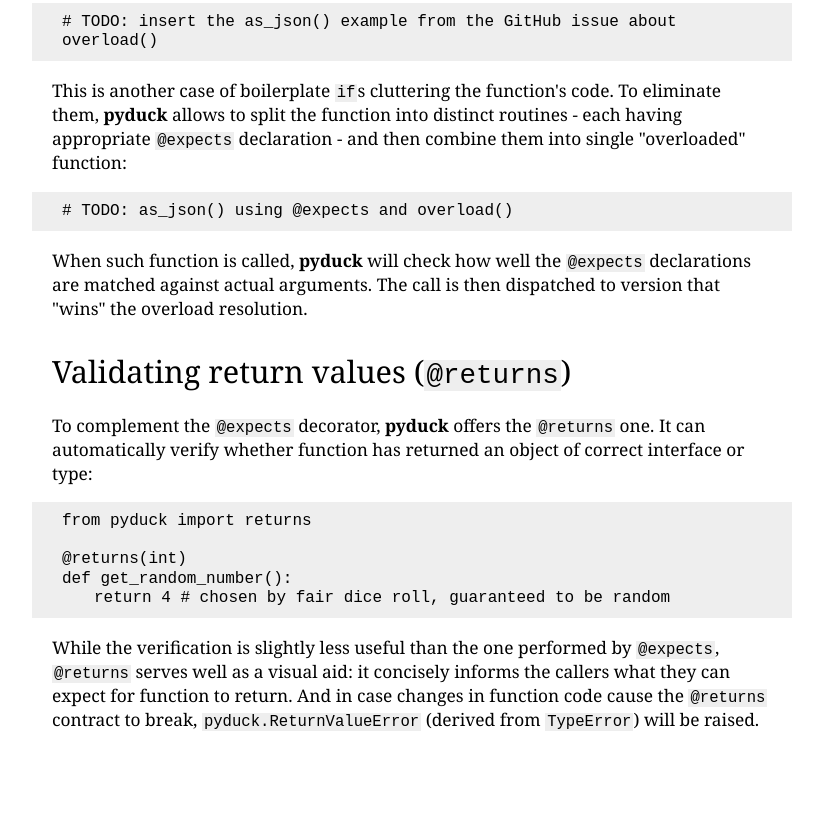
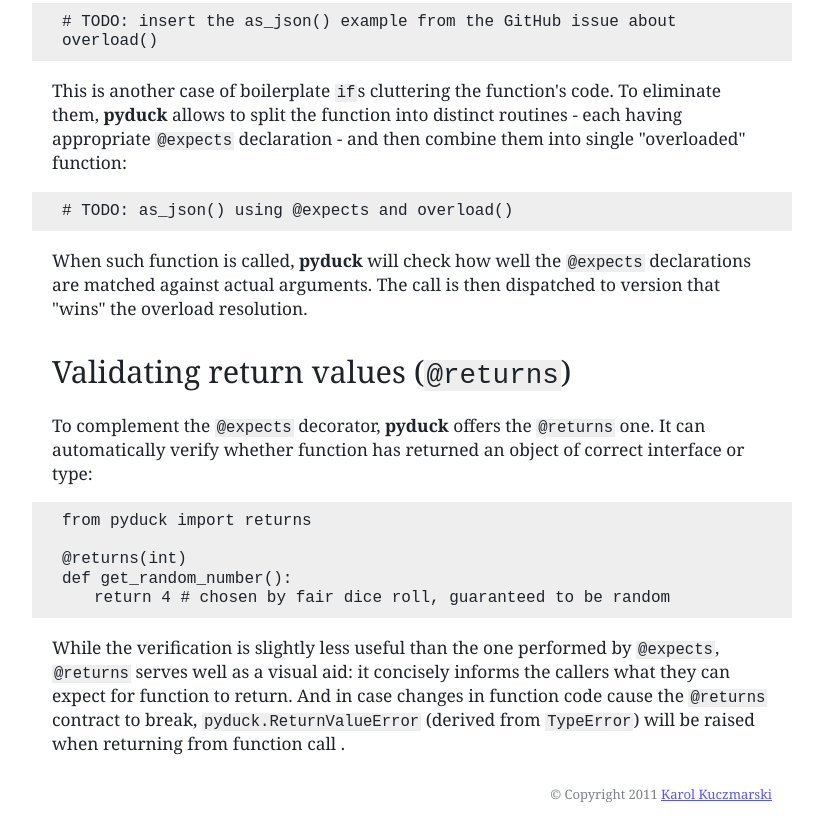
Before and after one commit to Xion/pyduck, a plain HTML site: page index.html in a window 1280 px wide. Shown: the part 2490-3313 px from the top of the page, without its empty margins (228-1051 px from the left). Before the commit the page ends 3241 px from the top, so only its background shows below. Drawn offline with Linux system fonts and the light colour scheme.

Commit message:
Added footer

```diff
--- a/index.html
+++ b/index.html
@@ -8,6 +8,7 @@
 				margin: 0;
 				font-family: 'Droid Serif', 'Georgia', 'DejaVu Serif', serif;
 				font-size: 13pt;
+				color: #1e2329
 			}
 			div#page {
 				width: 720px;
@@ -25,6 +26,13 @@
 			header#title {
 				font-size: 64pt;
 				margin: 25px 0;
+			}
+
+			footer {
+				margin-top: 30px;
+				text-align: right;
+				font-size: small;
+				color: #7e8389;
 			}
 
 
@@ -205,7 +213,9 @@
 				<code>@returns</code> serves well as a visual aid: it concisely informs the callers
 				what they can expect for function to return. And in case changes in function code cause
 				the <code>@returns</code> contract to break, <code>pyduck.ReturnValueError</code>
-				(derived from <code>TypeError</code>) will be raised.</p>
+				(derived from <code>TypeError</code>) will be raised when returning from function call	.</p>
+
+			<footer>&copy; Copyright 2011 <a href="http://github.com/Xion">Karol Kuczmarski</a></footer>
 		</div>
 	</body>
 </html>
```
